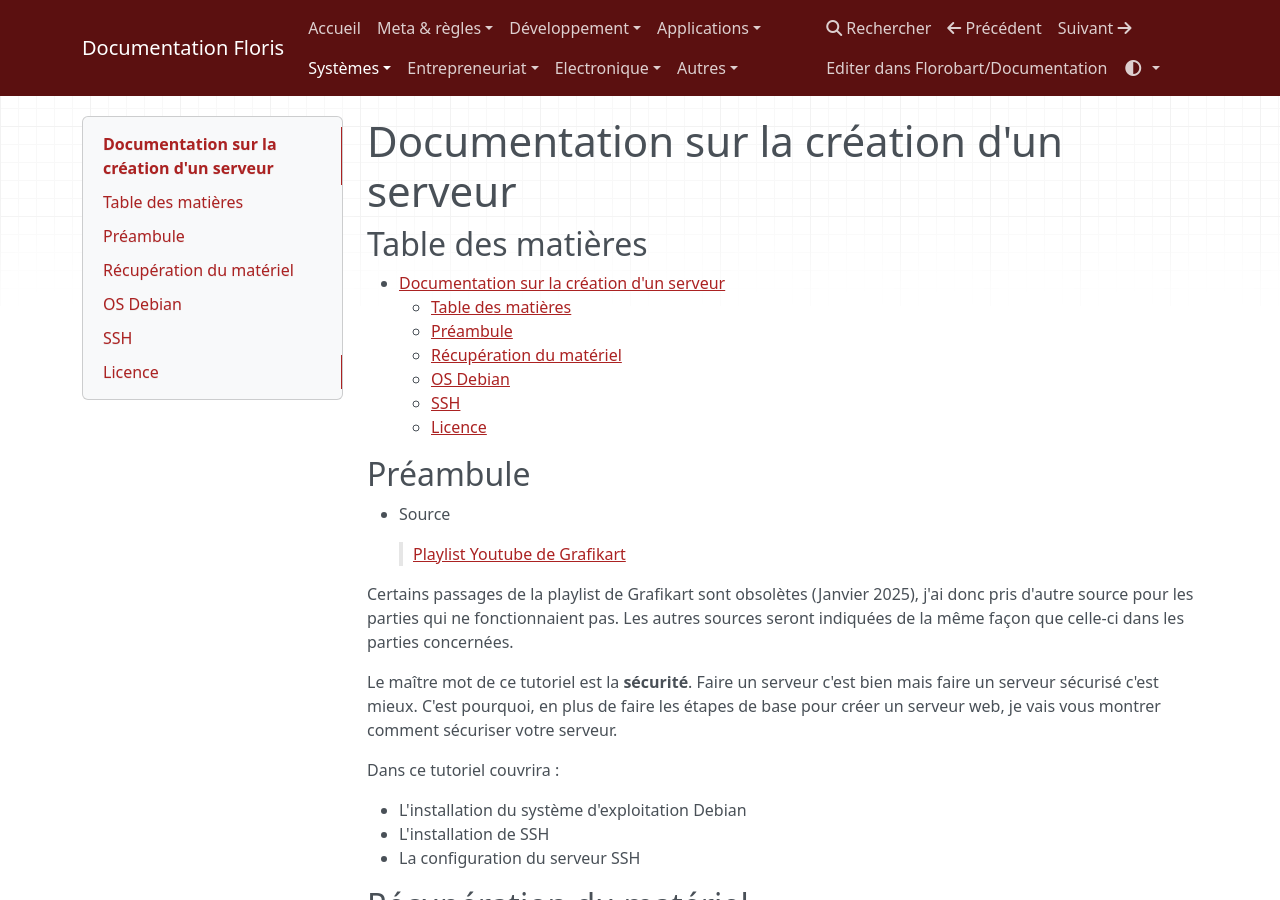
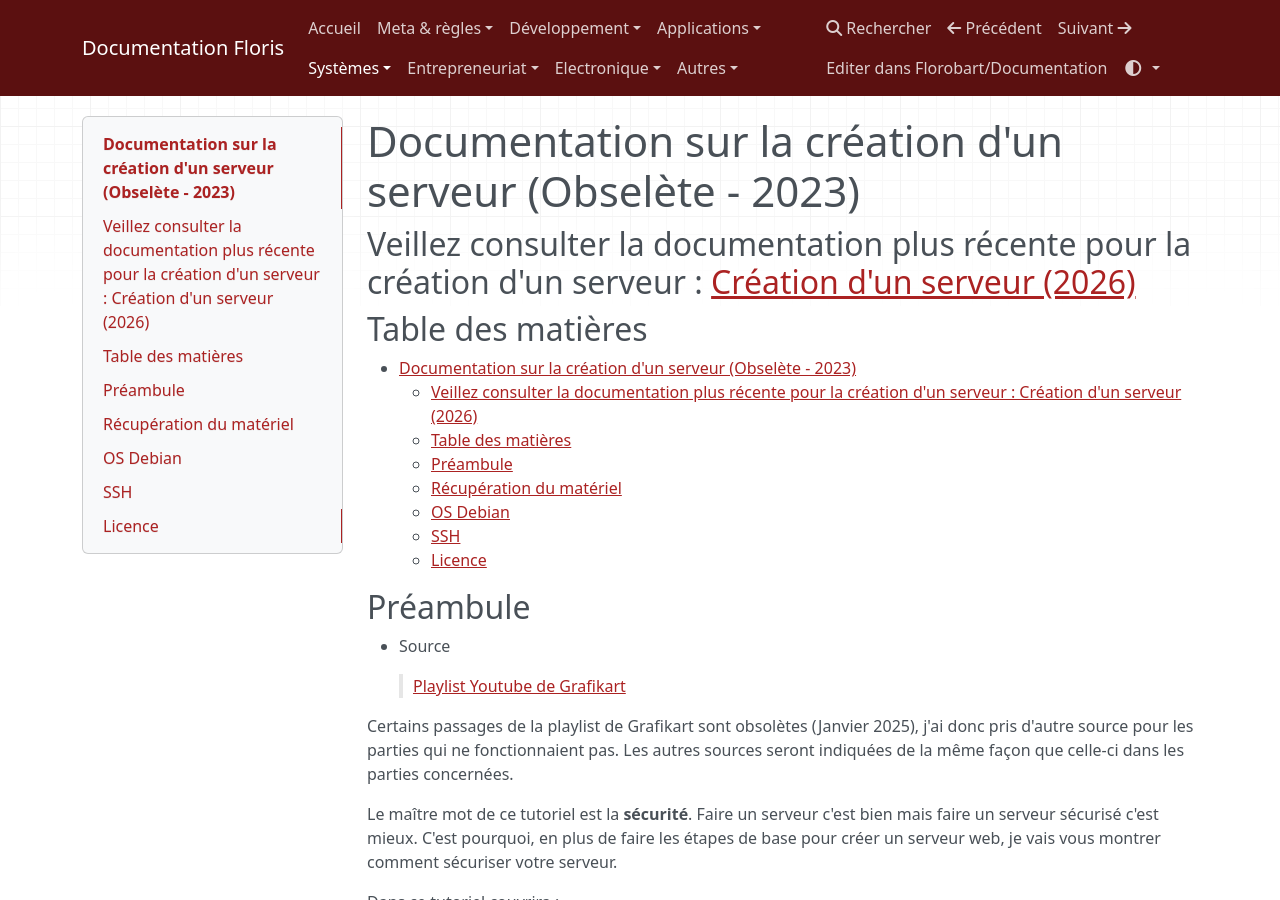
Before and after one commit to FloRobart/Documentations, an MkDocs documentation site: the page built from docs/03_system/server/server_creation_2023.md, in a window 1280 px wide and 900 px high. Built offline with MkDocs 1.6.1, drawn with Linux system fonts in a browser that asks for light colours; nearby versions of some CDN libraries.

Commit message:
update serveur création docs

```diff
--- a/docs/03_system/server/server_creation.md
+++ b/docs/03_system/server/server_creation_2023.md
@@ -1,8 +1,11 @@
-# Documentation sur la création d'un serveur
+# Documentation sur la création d'un serveur (Obselète - 2023)
+
+## Veillez consulter la documentation plus récente pour la création d'un serveur : [Création d'un serveur (2026)](server_creation_2026.md)
 
 ## Table des matières
 
-- [Documentation sur la création d'un serveur](#documentation-sur-la-création-dun-serveur)
+- [Documentation sur la création d'un serveur (Obselète - 2023)](#documentation-sur-la-création-dun-serveur-obselète---2023)
+    - [Veillez consulter la documentation plus récente pour la création d'un serveur : Création d'un serveur (2026)](#veillez-consulter-la-documentation-plus-récente-pour-la-création-dun-serveur--création-dun-serveur-2026)
     - [Table des matières](#table-des-matières)
     - [Préambule](#préambule)
     - [Récupération du matériel](#récupération-du-matériel)
--- a/mkdocs.yml
+++ b/mkdocs.yml
@@ -94,7 +94,8 @@ nav:
         - Configuration de Thunderbird pour l'IUT du Havre: 02_applications/thunderbird_iut_le_havre.md
     - Systèmes:
         - Server:
-            - Création d'un serveur: 03_system/server/server_creation.md
+            - Création d'un serveur (2026): 03_system/server/server_creation_2026.md
+            - Création d'un serveur (Obsolète - 2023): 03_system/server/server_creation_2023.md
         - Linux:
             - Création d'un dual boot: 03_system/linux/dual_boot.md
             - Utilisation d'outils windows sous Linux: 03_system/linux/windows_on_linux.md
```
Also changed, not shown: docs/01_development/deployment/php_web_server_creation.md (+1 -1 lines), docs/03_system/server/server_creation_2026.md (added, +70 -0 lines), docs/index.md (+2 -1 lines).
